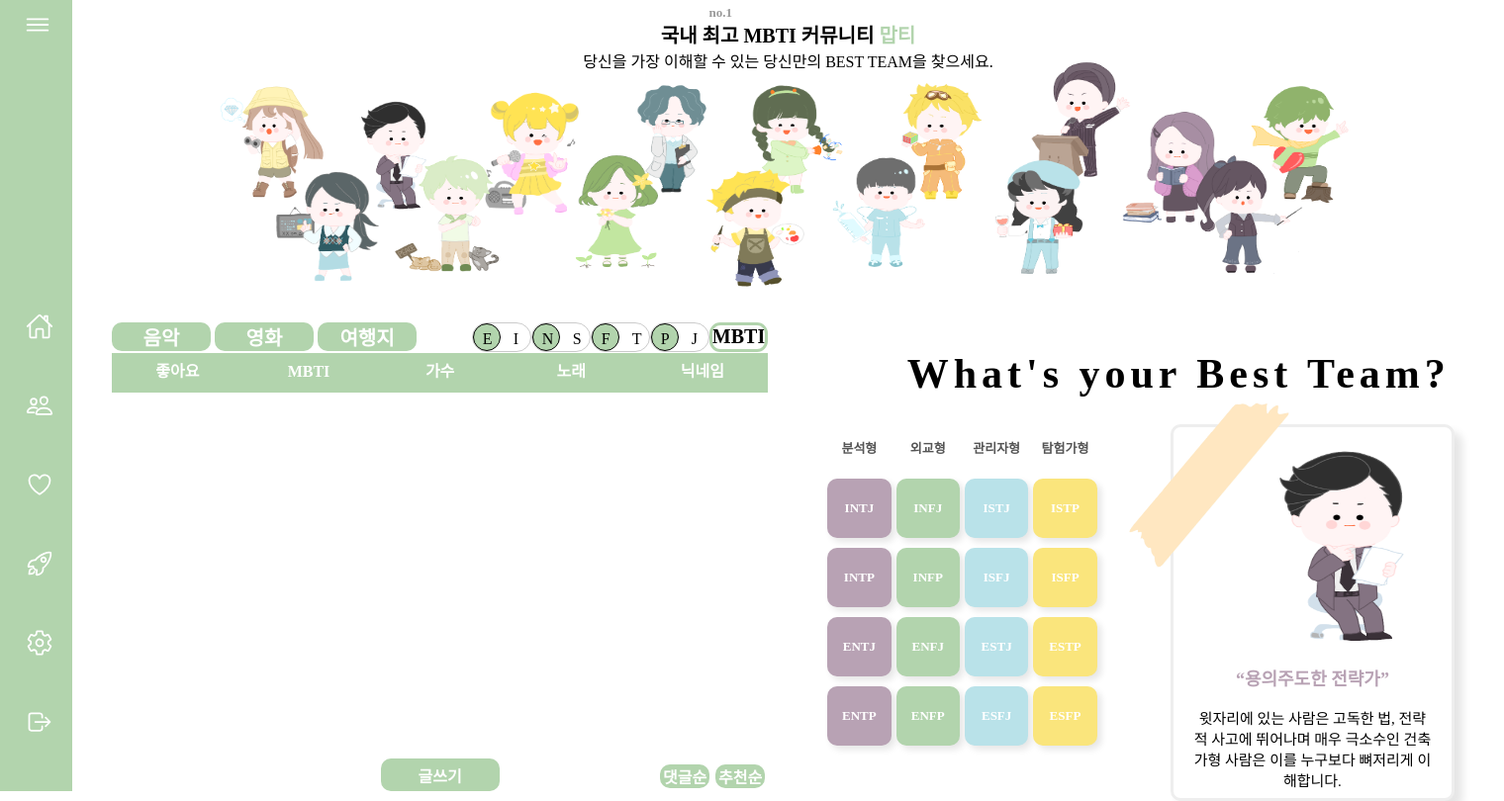
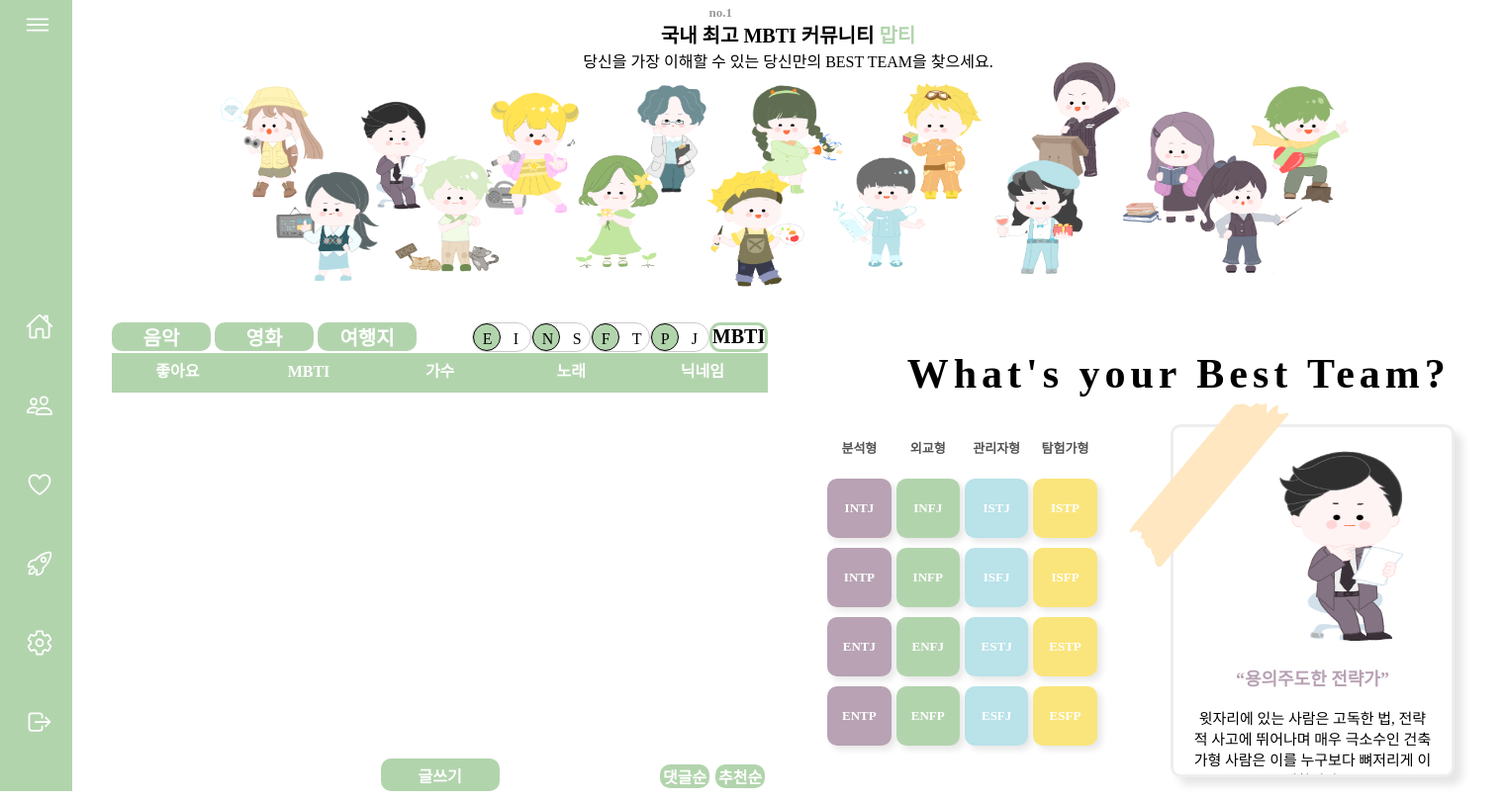
Before and after one commit to seomyeong/MBTI, a Java web app: template MBTI/src/main/webapp/WEB-INF/index.jsp in a window 1520 px wide; the page is wider, and only the part inside the window is pictured. Shown: that part at 99% size. Run offline with Spring Boot 4, a stand-in JSP engine, Linux system fonts and the light colour scheme; the template is opened without the code that fills it, so the values that code supplies are empty; the project's own start-up code is not run, and a stand-in starts its controllers and pages; database files in the repository are not loaded; some libraries are stand-ins or nearby versions; some web fonts are replaced.

Commit message:
서명 css수정

```diff
--- a/MBTI/src/main/webapp/resources/css/indexForBanner.css
+++ b/MBTI/src/main/webapp/resources/css/indexForBanner.css
@@ -178,7 +178,7 @@ li{
     border-radius: 10px;
     box-shadow: 8px 8px 8px rgba(0, 0, 0, 0.1);
     width: 42%;
-    height: 80%;
+    height: 75%;
     background: #fff;
     overflow: hidden;
     text-overflow: ellipsis;
```
